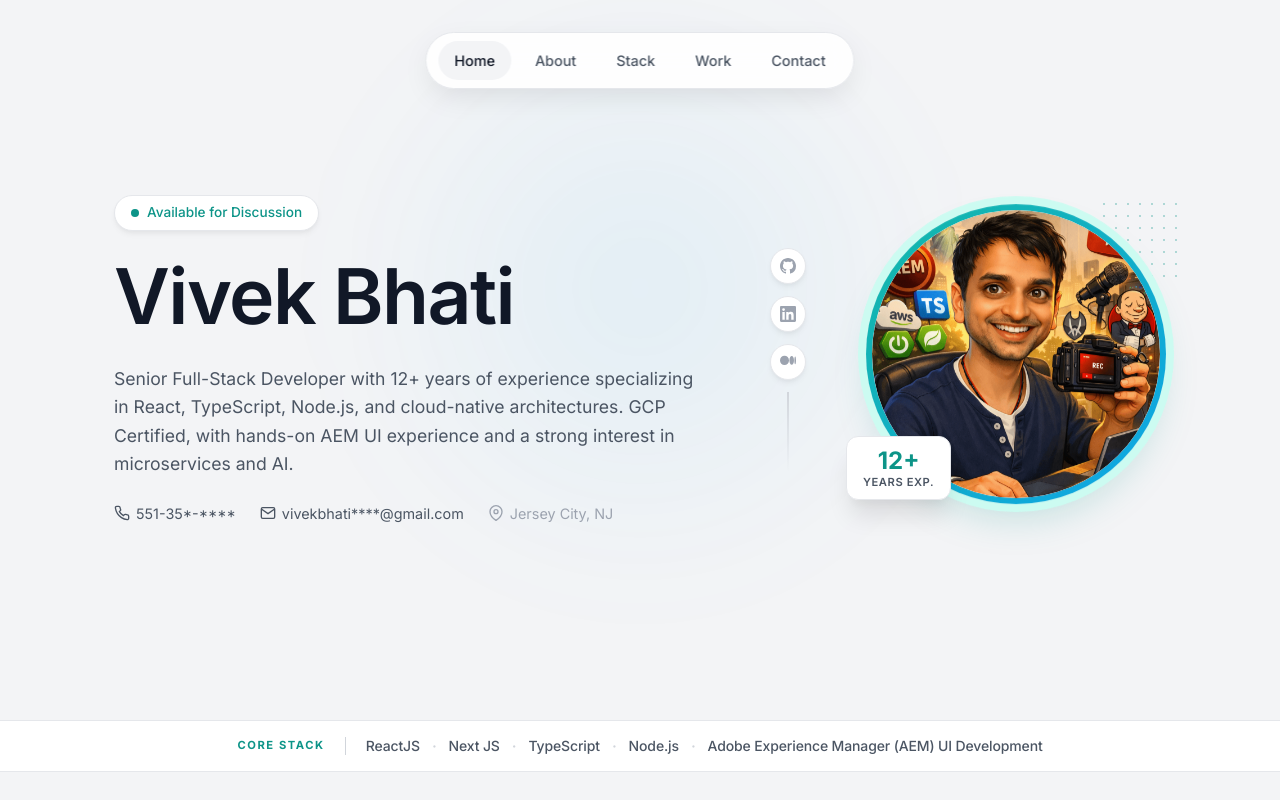
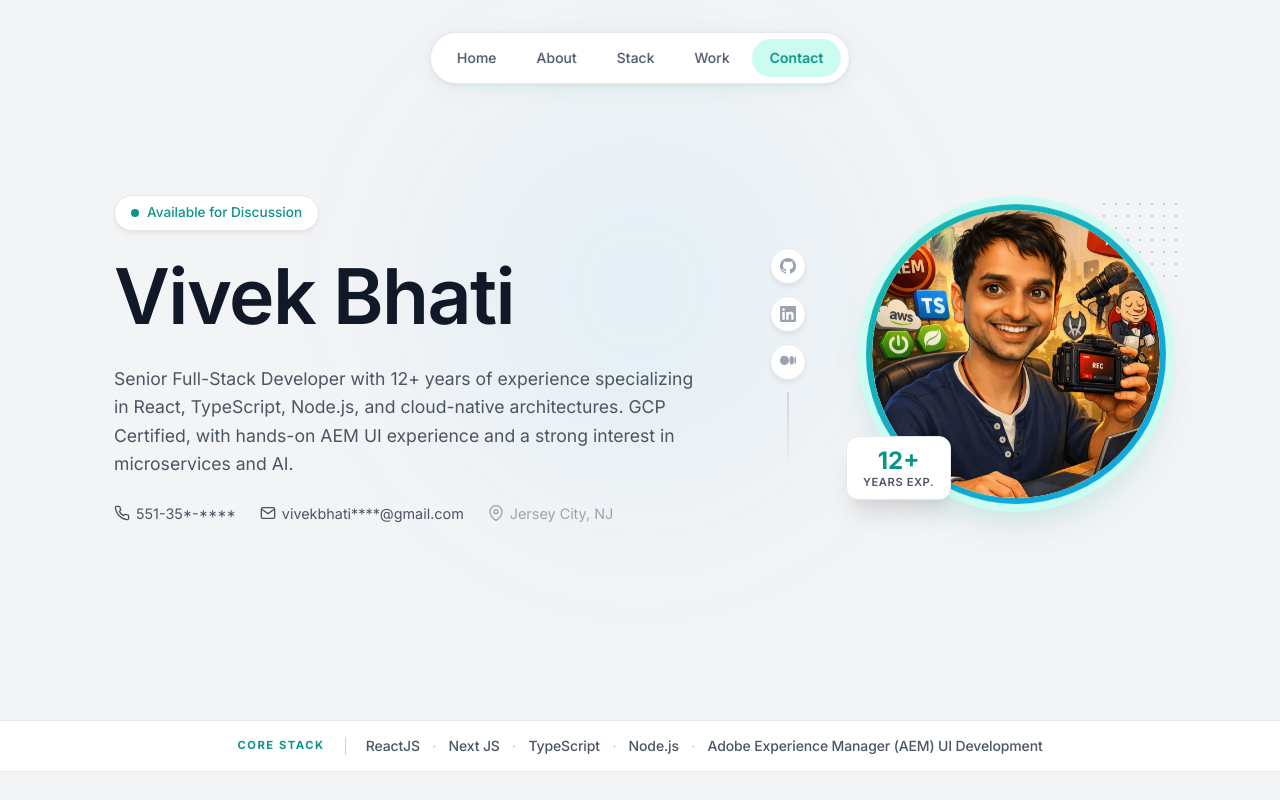
Before and after one commit to BhatiVivek/vivek-portfolio, a Next.js app: page / in a window 1280 px wide. Shown: the top 800 px of the page. Built offline with nearby package versions, Linux system fonts and the light colour scheme.

Commit message:
Enhance navigation functionality with dynamic active link highlighting and style adjustments

```diff
--- a/src/app/home.module.css
+++ b/src/app/home.module.css
@@ -4,32 +4,37 @@
   top: 32px;
   left: 50%;
   transform: translateX(-50%);
-  background: rgba(255, 255, 255, 0.9);
+  background: var(--bg-surface);
   backdrop-filter: blur(16px);
   border: 1px solid var(--border-subtle);
   border-radius: var(--radius-pill);
-  padding: 8px 12px;
+  padding: 6px 8px;
   display: flex;
-  gap: 8px;
+  gap: 4px;
   z-index: 1000;
-  box-shadow: 0 10px 30px -5px rgba(0, 0, 0, 0.1);
+  box-shadow: 0 4px 24px -4px rgba(13, 148, 136, 0.12), 0 1px 4px rgba(0,0,0,0.06);
 }
 
 .navItem {
-  padding: 8px 16px;
+  padding: 8px 18px;
   color: var(--text-secondary);
-  font-size: 0.9rem;
+  font-size: 0.875rem;
   font-weight: 500;
   border-radius: var(--radius-pill);
-  transition: all 0.3s ease;
+  transition: color 0.2s ease, background 0.2s ease;
   text-decoration: none;
   white-space: nowrap;
 }
 
-.navItem:hover,
-.navItemActive {
+.navItem:hover {
   color: var(--text-primary);
   background: var(--bg-void);
+}
+
+.navItemActive {
+  color: var(--accent-glow);
+  background: var(--accent-dim);
+  font-weight: 600;
 }
 
 .navItemAccent {
--- a/src/components/home/NavIsland.tsx
+++ b/src/components/home/NavIsland.tsx
@@ -1,15 +1,63 @@
 'use client';
 
+import { useEffect, useState } from 'react';
 import styles from '../../app/home.module.css';
 
+const navLinks = [
+  { href: '#hero',       label: 'Home'    },
+  { href: '#about',      label: 'About'   },
+  { href: '#stack',      label: 'Stack'   },
+  { href: '#experience', label: 'Work'    },
+  { href: '#contact',    label: 'Contact' },
+];
+
+const sectionIds = navLinks.map(l => l.href.slice(1)); // ['hero', 'about', ...]
+
 export default function NavIsland() {
+  const [active, setActive] = useState('hero');
+
+  useEffect(() => {
+    const observers: IntersectionObserver[] = [];
+
+    // Track how much of each section is visible
+    const visibility: Record<string, number> = {};
+
+    const pick = () => {
+      // Highlight whichever section has the highest intersection ratio
+      const top = Object.entries(visibility).sort((a, b) => b[1] - a[1])[0];
+      if (top && top[1] > 0) setActive(top[0]);
+    };
+
+    sectionIds.forEach(id => {
+      const el = document.getElementById(id);
+      if (!el) return;
+
+      const obs = new IntersectionObserver(
+        ([entry]) => {
+          visibility[id] = entry.intersectionRatio;
+          pick();
+        },
+        { threshold: Array.from({ length: 21 }, (_, i) => i * 0.05) } // 0, 0.05, 0.10 … 1.0
+      );
+
+      obs.observe(el);
+      observers.push(obs);
+    });
+
+    return () => observers.forEach(o => o.disconnect());
+  }, []);
+
   return (
     <nav className={styles.navIsland}>
-      <a href="#hero" className={`${styles.navItem} ${styles.navItemActive}`}>Home</a>
-      <a href="#about" className={styles.navItem}>About</a>
-      <a href="#stack" className={styles.navItem}>Stack</a>
-      <a href="#experience" className={styles.navItem}>Work</a>
-      <a href="#contact" className={styles.navItem}>Contact</a>
+      {navLinks.map(({ href, label }) => (
+        <a
+          key={href}
+          href={href}
+          className={`${styles.navItem} ${active === href.slice(1) ? styles.navItemActive : ''}`}
+        >
+          {label}
+        </a>
+      ))}
     </nav>
   );
 }
```
